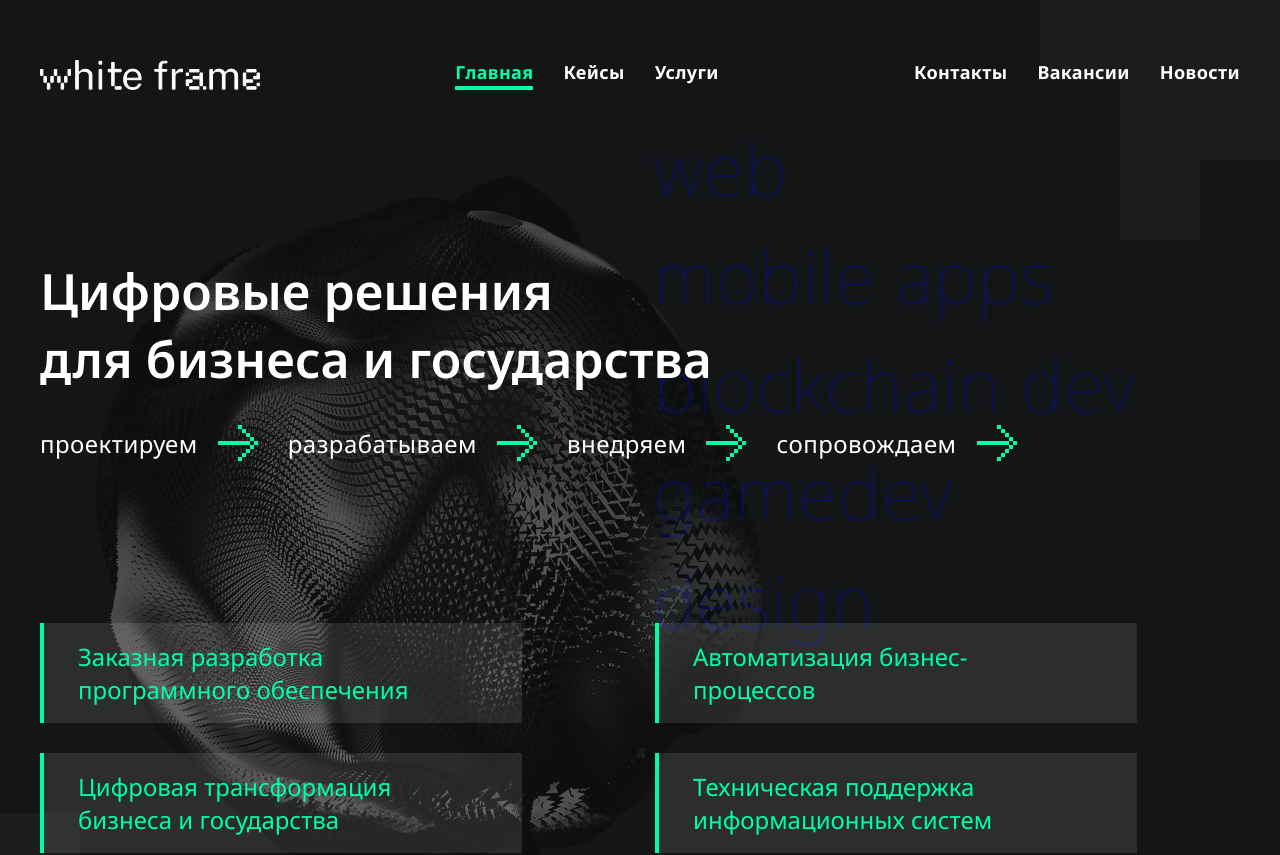
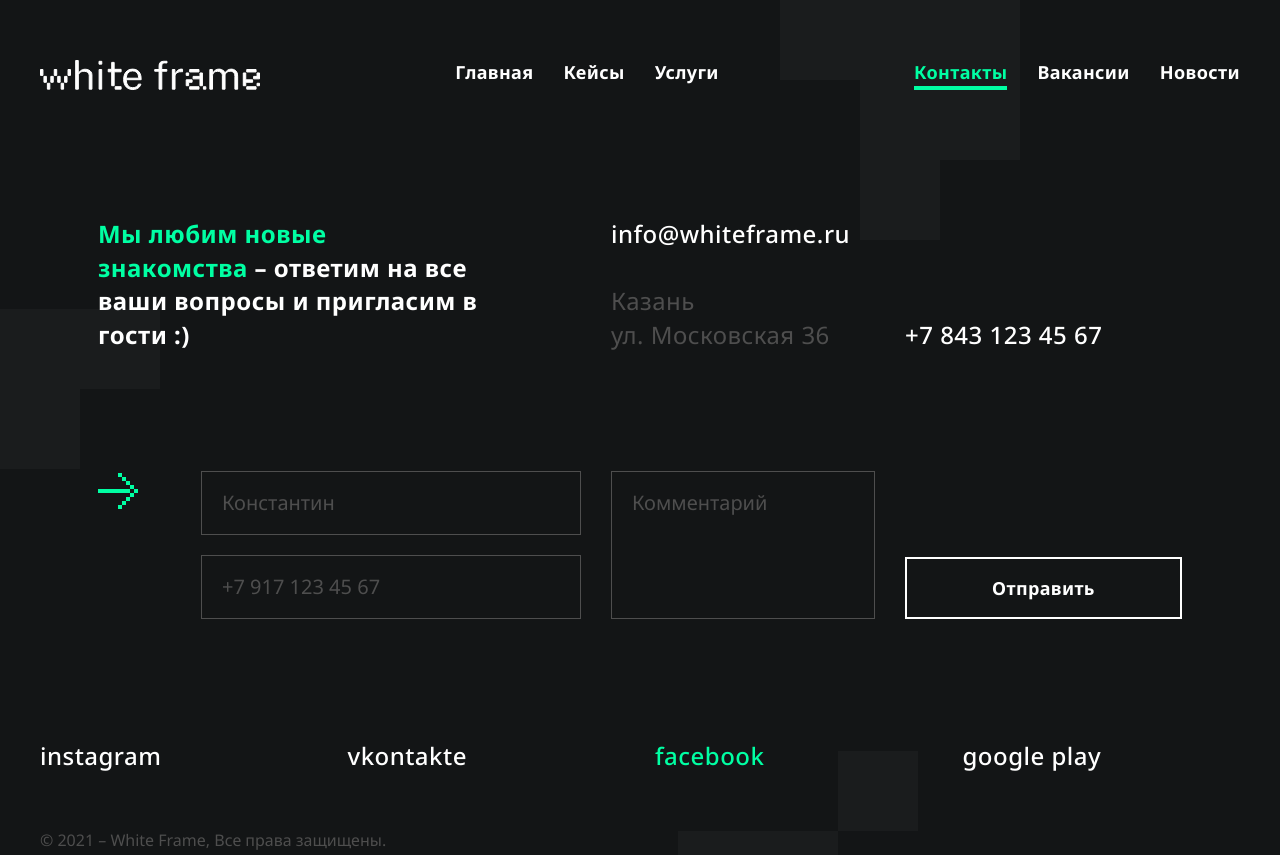
Before and after one commit to udazzZZ/white_frame, a React (Vite) app: page /contacts in a window 1280 px wide. Shown: the top 855 px of the page. Built offline with nearby package versions, Linux system fonts and the light colour scheme.

Commit message:
feat: add contacts page

```diff
--- a/package.json
+++ b/package.json
@@ -14,6 +14,7 @@
     "react": "^19.2.7",
     "react-dom": "^19.2.7",
     "react-hook-form": "^7.81.0",
+    "react-router-dom": "^7.18.1",
     "sass": "^1.101.0",
     "swiper": "^14.0.1"
   },
--- a/src/App.tsx
+++ b/src/App.tsx
@@ -1,7 +1,14 @@
+import { Route, Routes } from "react-router-dom";
+import { ContactsPage } from "./pages/ContactsPage";
 import { HomePage } from "./pages/HomePage";
 
 const App = () => {
-    return <HomePage />;
+    return (
+        <Routes>
+            <Route path="/" element={<HomePage />} />
+            <Route path="/contacts" element={<ContactsPage />} />
+        </Routes>
+    );
 };
 
 export default App;
--- a/src/components/Footer/Footer.tsx
+++ b/src/components/Footer/Footer.tsx
@@ -1,6 +1,11 @@
+import { Link, useLocation } from "react-router-dom";
 import styles from "./Footer.module.scss";
 
 export const Footer = () => {
+    const { pathname } = useLocation();
+    const isHomePage = pathname === "/";
+    const isContactsPage = pathname === "/contacts";
+
     return (
         <footer className={styles.siteFooter}>
             <div className={styles.inner}>
@@ -10,31 +15,39 @@ export const Footer = () => {
                     alt=""
                     aria-hidden="true"
                 />
-                <a
+                <Link
                     className={styles.logo}
-                    href="#hero"
+                    to="/"
                     aria-label="White Frame"
                 >
                     <img src="/footer-logo.svg" alt="" />
-                </a>
+                </Link>
 
                 <nav className={styles.nav} aria-label="Навигация в футере">
-                    <a className={styles.link} data-active="true" href="#hero">
+                    <Link
+                        className={styles.link}
+                        data-active={isHomePage ? "true" : undefined}
+                        to="/"
+                    >
                         Главная
-                    </a>
-                    <a className={styles.link} href="#cases">
+                    </Link>
+                    <a className={styles.link} href="/#cases">
                         Кейсы
                     </a>
-                    <a className={styles.link} href="#services">
+                    <a className={styles.link} href="/#services">
                         Услуги
                     </a>
-                    <a className={styles.link} href="#contacts">
+                    <Link
+                        className={styles.link}
+                        data-active={isContactsPage ? "true" : undefined}
+                        to="/contacts"
+                    >
                         Контакты
-                    </a>
-                    <a className={styles.link} href="#vacancies">
+                    </Link>
+                    <a className={styles.link} href="/#vacancies">
                         Вакансии
                     </a>
-                    <a className={styles.link} href="#news">
+                    <a className={styles.link} href="/#news">
                         Новости
                     </a>
                 </nav>
--- a/src/components/Header/Header.tsx
+++ b/src/components/Header/Header.tsx
@@ -1,9 +1,13 @@
 import { useEffect, useState } from "react";
+import { Link, useLocation } from "react-router-dom";
 import styles from "./Header.module.scss";
 
 export const Header = () => {
     const [isMenuOpen, setIsMenuOpen] = useState(false);
     const [isStickyVisible, setIsStickyVisible] = useState(false);
+    const { pathname } = useLocation();
+    const isHomePage = pathname === "/";
+    const isContactsPage = pathname === "/contacts";
     const mobileMenuClassName = isMenuOpen
         ? `${styles.mobileMenu} ${styles.mobileMenuOpen}`
         : styles.mobileMenu;
@@ -41,33 +45,41 @@ export const Header = () => {
         <>
             <header className={styles.siteHeader}>
                 <div className={styles.inner}>
-                    <a
+                    <Link
                         className={styles.logo}
-                        href="#hero"
+                        to="/"
                         aria-label="White Frame"
                     >
                         <img src="/logo.svg" alt="" />
-                    </a>
+                    </Link>
 
                     <div className={styles.navGroup}>
-                        <a className={styles.link} data-active="true" href="#hero">
+                        <Link
+                            className={styles.link}
+                            data-active={isHomePage ? "true" : undefined}
+                            to="/"
+                        >
                             Главная
-                        </a>
-                        <a className={styles.link} href="#cases">
+                        </Link>
+                        <a className={styles.link} href="/#cases">
                             Кейсы
                         </a>
-                        <a className={styles.link} href="#services">
+                        <a className={styles.link} href="/#services">
                             Услуги
                         </a>
                     </div>
                     <div className={navGroupRightClassName}>
-                        <a className={styles.link} href="#contacts">
+                        <Link
+                            className={styles.link}
+                            data-active={isContactsPage ? "true" : undefined}
+                            to="/contacts"
+                        >
                             Контакты
-                        </a>
-                        <a className={styles.link} href="#vacancies">
+                        </Link>
+                        <a className={styles.link} href="/#vacancies">
                             Вакансии
                         </a>
-                        <a className={styles.link} href="#news">
+                        <a className={styles.link} href="/#news">
                             Новости
                         </a>
                     </div>
@@ -87,34 +99,42 @@ export const Header = () => {
 
             <header className={stickyHeaderClassName}>
                 <div className={styles.stickyInner}>
-                    <a
+                    <Link
                         className={styles.stickyLogo}
-                        href="#hero"
+                        to="/"
                         aria-label="White Frame"
                     >
                         <img src="/logo.svg" alt="" />
-                    </a>
+                    </Link>
 
                     <nav className={styles.stickyNav} aria-label="Навигация">
-                        <a className={styles.link} data-active="true" href="#hero">
+                        <Link
+                            className={styles.link}
+                            data-active={isHomePage ? "true" : undefined}
+                            to="/"
+                        >
                             Главная
-                        </a>
-                        <a className={styles.link} href="#cases">
+                        </Link>
+                        <a className={styles.link} href="/#cases">
                             Кейсы
                         </a>
-                        <a className={styles.link} href="#services">
+                        <a className={styles.link} href="/#services">
                             Услуги
                         </a>
                     </nav>
 
                     <nav className={styles.stickyNav} aria-label="Дополнительная навигация">
-                        <a className={styles.link} href="#contacts">
+                        <Link
+                            className={styles.link}
+                            data-active={isContactsPage ? "true" : undefined}
+                            to="/contacts"
+                        >
                             Контакты
-                        </a>
-                        <a className={styles.link} href="#vacancies">
+                        </Link>
+                        <a className={styles.link} href="/#vacancies">
                             Вакансии
                         </a>
-                        <a className={styles.link} href="#news">
+                        <a className={styles.link} href="/#news">
                             Новости
                         </a>
                     </nav>
@@ -148,47 +168,48 @@ export const Header = () => {
                         aria-label="Мобильная навигация"
                     >
                         <div className={styles.mobileMenuGroup}>
-                            <a
+                            <Link
                                 className={styles.link}
-                                data-active="true"
-                                href="#hero"
+                                data-active={isHomePage ? "true" : undefined}
+                                to="/"
                                 onClick={() => setIsMenuOpen(false)}
                             >
                                 Главная
-                            </a>
+                            </Link>
                             <a
                                 className={styles.link}
-                                href="#cases"
+                                href="/#cases"
                                 onClick={() => setIsMenuOpen(false)}
                             >
                                 Кейсы
                             </a>
                             <a
                                 className={styles.link}
-                                href="#services"
+                                href="/#services"
                                 onClick={() => setIsMenuOpen(false)}
                             >
                                 Услуги
                             </a>
                         </div>
                         <div className={styles.mobileMenuGroup}>
-                            <a
+                            <Link
                                 className={styles.link}
-                                href="#contacts"
+                                data-active={isContactsPage ? "true" : undefined}
+                                to="/contacts"
                                 onClick={() => setIsMenuOpen(false)}
                             >
                                 Контакты
-                            </a>
+                            </Link>
                             <a
                                 className={styles.link}
-                                href="#vacancies"
+                                href="/#vacancies"
                                 onClick={() => setIsMenuOpen(false)}
                             >
                                 Вакансии
                             </a>
                             <a
                                 className={styles.link}
-                                href="#news"
+                                href="/#news"
                                 onClick={() => setIsMenuOpen(false)}
                             >
                                 Новости
--- a/src/main.tsx
+++ b/src/main.tsx
@@ -1,10 +1,13 @@
 import { StrictMode } from "react";
 import { createRoot } from "react-dom/client";
+import { BrowserRouter } from "react-router-dom";
 import App from "./App.tsx";
 import "./styles/main.scss";
 
 createRoot(document.getElementById("root")!).render(
     <StrictMode>
-        <App />
+        <BrowserRouter>
+            <App />
+        </BrowserRouter>
     </StrictMode>,
 );
--- /dev/null
+++ b/src/pages/ContactsPage.module.scss
@@ -0,0 +1,250 @@
+.page {
+    display: flex;
+    flex-direction: column;
+    min-height: 100vh;
+    overflow: hidden;
+    color: var(--color-white);
+    background: var(--color-dark);
+}
+
+.main {
+    display: flex;
+    justify-content: center;
+    align-items: center;
+    flex: 1;
+    position: relative;
+    padding-top: 217px;
+}
+
+.contactsSection {
+    position: relative;
+    z-index: 1;
+    display: grid;
+    max-width: min(100% - 40px, var(--container-width));
+    grid-template-columns: 73px 380px 1fr 277px;
+    grid-template-areas:
+        "intro intro info phone"
+        "arrow form form form";
+    justify-content: space-between;
+    row-gap: 120px;
+    column-gap: 30px;
+}
+
+.intro {
+    grid-area: intro;
+}
+
+.intro p {
+    width: 380px;
+    font-size: 24px;
+    font-weight: 700;
+    letter-spacing: 0.02em;
+}
+
+.intro span {
+    color: var(--color-accent);
+}
+
+.info {
+    display: flex;
+    flex-direction: column;
+    justify-content: space-between;
+    grid-area: info;
+}
+
+.info a,
+.phone {
+    color: var(--color-white);
+    font-size: 24px;
+    font-weight: 500;
+    letter-spacing: 0.02em;
+    transition: color 180ms ease;
+}
+
+.info a:hover,
+.info a:focus-visible,
+.phone:hover,
+.phone:focus-visible,
+.social a:hover,
+.social a:focus-visible {
+    color: var(--color-accent);
+}
+
+.info p {
+    color: #4e4e4e;
+    font-size: 24px;
+    font-weight: 400;
+    letter-spacing: 0.02em;
+}
+
+.phone {
+    align-self: end;
+    grid-area: phone;
+}
+
+.arrow {
+    width: 40px;
+    height: 40px;
+    grid-area: arrow;
+}
+
+.form {
+    width: 100%;
+    grid-area: form;
+}
+
+.contactsFooter {
+    display: flex;
+    justify-content: center;
+    position: relative;
+    padding: 120px 0 60px;
+}
+
+.footerInner {
+    display: flex;
+    flex-direction: column;
+    gap: 56px;
+    position: relative;
+    z-index: 1;
+    width: min(100% - 40px, var(--container-width));
+}
+
+.social {
+    display: grid;
+    grid-template-columns: repeat(4, minmax(0, 1fr));
+    gap: 30px;
+}
+
+.social a {
+    color: var(--color-white);
+    font-size: 24px;
+    font-weight: 500;
+    letter-spacing: 0.02em;
+    transition: color 180ms ease;
+}
+
+.social a[data-active="true"] {
+    color: var(--color-accent);
+}
+
+.copy {
+    color: #4e4e4e;
+    font-size: 16px;
+    font-weight: 400;
+}
+
+.pixelsTop,
+.pixelsBottom,
+.pixelsLeft {
+    position: absolute;
+    z-index: 0;
+    pointer-events: none;
+}
+
+.pixelsTop {
+    top: 0;
+    right: 260px;
+    width: 240px;
+}
+
+.pixelsBottom {
+    right: 362px;
+    bottom: 0;
+    width: 240px;
+}
+
+.pixelsLeft {
+    top: 309px;
+    left: 0;
+    width: 160px;
+}
+
+@media (max-width: 1024px) {
+    .contactsSection {
+        grid-template-columns: 73px 250px 1fr 200px;
+    }
+
+    .intro p {
+        font-size: 20px;
+    }
+
+    .phone,
+    .info a,
+    .info p {
+        font-size: 18px;
+    }
+}
+
+@media (max-width: 767px) {
+    .main {
+        padding-top: 130px;
+    }
+
+    .contactsSection {
+        width: min(100% - 40px, var(--container-width));
+        grid-template-columns: 1fr;
+        grid-template-areas:
+            "intro"
+            "arrow"
+            "form"
+            "info"
+            "phone";
+        gap: 20px;
+    }
+
+    .arrow {
+        rotate: 90deg;
+    }
+
+    .intro p {
+        width: 100%;
+        font-size: 24px;
+    }
+
+    .phone,
+    .info a,
+    .info p {
+        font-size: 24px;
+    }
+
+    .intro {
+        margin-bottom: 60px;
+    }
+
+    .form {
+        margin-bottom: 100px;
+    }
+
+    .info {
+        gap: 30px;
+        margin-bottom: 15px;
+    }
+
+    .contactsFooter {
+        padding: 0 0 60px;
+    }
+
+    .footerInner {
+        gap: 60px;
+    }
+
+    .social {
+        grid-template-columns: 1fr;
+    }
+
+    .pixelsTop {
+        rotate: -90deg;
+        left: 0;
+        width: 120px;
+    }
+
+    .pixelsBottom {
+        width: 120px;
+        right: 20px;
+        bottom: 0;
+    }
+
+    .pixelsLeft {
+        width: 80px;
+    }
+}
--- /dev/null
+++ b/src/pages/ContactsPage.tsx
@@ -0,0 +1,112 @@
+import { Header } from "../components/Header/Header";
+import {
+    FeedbackForm,
+    type FeedbackFormValues,
+} from "../components/FeedbackForm/FeedbackForm";
+import styles from "./ContactsPage.module.scss";
+
+const mockSendFeedback = (data: FeedbackFormValues) => {
+    return new Promise<{ ok: boolean; data: FeedbackFormValues }>((resolve) => {
+        window.setTimeout(() => {
+            resolve({ ok: true, data });
+        }, 600);
+    });
+};
+
+export const ContactsPage = () => {
+    const handleFormSubmit = async (data: FeedbackFormValues) => {
+        await mockSendFeedback(data);
+    };
+
+    return (
+        <div className={styles.page}>
+            <Header />
+
+            <main className={styles.main}>
+                <img
+                    className={styles.pixelsTop}
+                    src="/hero-pixels-top.svg"
+                    alt=""
+                    aria-hidden="true"
+                />
+                <img
+                    className={styles.pixelsLeft}
+                    src="/pixels-contact-page-left.svg"
+                    alt=""
+                    aria-hidden="true"
+                />
+
+                <section className={styles.contactsSection} id="contacts">
+                    <div className={styles.intro}>
+                        <p>
+                            <span>Мы любим&#160;новые знакомства</span> –
+                            ответим на все ваши вопросы и пригласим в гости :)
+                        </p>
+                    </div>
+
+                    <div className={styles.info}>
+                        <a href="mailto:info@whiteframe.ru">
+                            info@whiteframe.ru
+                        </a>
+                        <p>
+                            Казань
+                            <br />
+                            ул. Московская 36
+                        </p>
+                    </div>
+
+                    <a className={styles.phone} href="tel:+78431234567">
+                        +7 843 123 45 67
+                    </a>
+
+                    <img
+                        className={styles.arrow}
+                        src="/arrow-right.svg"
+                        alt=""
+                        aria-hidden="true"
+                    />
+
+                    <FeedbackForm
+                        className={styles.form}
+                        theme="dark"
+                        buttonVariant="light"
+                        phoneFilledVariant="accent"
+                        onSubmit={handleFormSubmit}
+                    />
+                </section>
+            </main>
+
+            <footer className={styles.contactsFooter}>
+                <img
+                    className={styles.pixelsBottom}
+                    src="/pixels-footer.svg"
+                    alt=""
+                    aria-hidden="true"
+                />
+
+                <div className={styles.footerInner}>
+                    <ul className={styles.social} aria-label="Социальные сети">
+                        <li>
+                            <a href="/">instagram</a>
+                        </li>
+                        <li>
+                            <a href="/">vkontakte</a>
+                        </li>
+                        <li>
+                            <a data-active="true" href="/">
+                                facebook
+                            </a>
+                        </li>
+                        <li>
+                            <a href="/">google play</a>
+                        </li>
+                    </ul>
+
+                    <p className={styles.copy}>
+                        © 2021 – White Frame, Все права защищены.
+                    </p>
+                </div>
+            </footer>
+        </div>
+    );
+};
--- a/src/styles/abstracts/_variables.scss
+++ b/src/styles/abstracts/_variables.scss
@@ -1,4 +1,4 @@
-@import url("https://fonts.googleapis.com/css2?family=Noto+Sans:wght@100;400;600;700&display=swap");
+@import url("https://fonts.googleapis.com/css2?family=Noto+Sans:wght@100;400;500;600;700&display=swap");
 
 :root {
     --color-dark: #131516;
```
Also changed, not shown: public/pixels-contact-page-left.svg (added), 1 other file (tests, documents, lock files or other folders).
